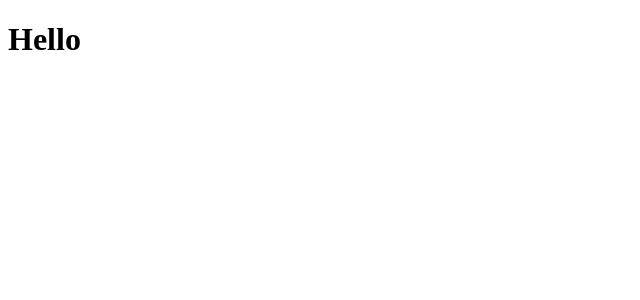
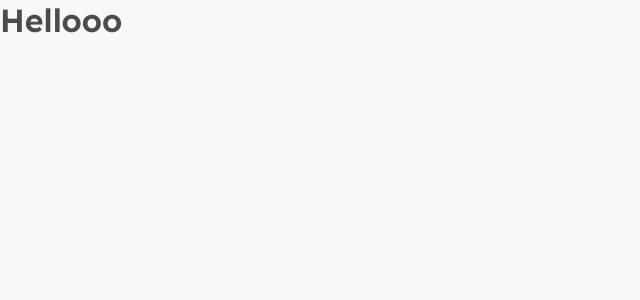
Before and after one commit to Barreto-Alejandra/podcastr, a Next.js app: page / in a window 1280 px wide. Shown: the top 300 px of the page, without its empty margins (0-640 px from the left). Built offline with nearby package versions, Linux system fonts and the light colour scheme.

Commit message:
added global config

```diff
--- a/pages/_app.js
+++ b/src/pages/_app.tsx
@@ -1,3 +1,5 @@
+import '../styles/global.scss';
+
 
 function MyApp({ Component, pageProps }) {
   return <Component {...pageProps} />
--- /dev/null
+++ b/src/pages/_document.tsx
@@ -0,0 +1,19 @@
+import Document, { Html, Head, Main, NextScript } from 'next/document';
+
+export default class MyDocument extends Document {
+    render() {
+        return (
+            <Html>
+                <Head>
+                <link rel="preconnect" href="https://fonts.gstatic.com" />
+                <link href="https://fonts.googleapis.com/css2?family=Inter&family=Lexend:wght@500;600&display=swap" rel="stylesheet" />
+                </Head>
+
+                <body>
+                    <Main />
+                    <NextScript />
+                </body>
+            </Html>
+        );
+    }
+}
--- a/pages/index.js
+++ b/src/pages/index.tsx
@@ -1,6 +1,6 @@
 
 export default function Home() {
   return (
-    <h1>Hello</h1>
+    <h1>Hellooo</h1>
   )
 }
--- /dev/null
+++ b/src/styles/global.scss
@@ -0,0 +1,60 @@
+* {
+    margin: 0;
+    padding: 0;
+    box-sizing: border-box;
+}
+
+
+:root {
+    --white: #FFF;
+
+    --gray-50: #F7F8FA;
+    --gray-100: #E6E8EB;
+    --gray-200: #AFB2B1;
+    --gray-500: #808080;
+    --gray-800: #494D4B;
+
+    --green-500: #04D361;
+
+    --purple-300: #9F75FF;
+    --purple-400: #9164FA;
+    --purple-500: #8257E5;
+    --purple-800: #6F48C9;
+}
+
+
+@media (max-width: 1080px) {
+    html {
+        font-size: 93.75%;
+    }
+}
+
+
+body {
+    background-color: var(--gray-50);
+}
+
+body, input, textarea, button {
+    font: 500 1rem Inter, sans-serif;
+    color: var(--gray-500);
+}
+
+
+h1, h2, h3, h4, h5, h6 {
+    font-family: Lexend, sans-serif;
+    font-weight: 600;
+    color: var(--gray-800);
+}
+
+
+h1 {
+    font-size: 2rem;
+}
+
+h2 {
+    font-size: 1.5rem;
+}
+
+button {
+    cursor: pointer;
+}
```
Also changed, not shown: package.json (+7 -1 lines), tsconfig.json (added, +29 -0 lines), next-env.d.ts (added), 1 other file (tests, documents, lock files or other folders).
